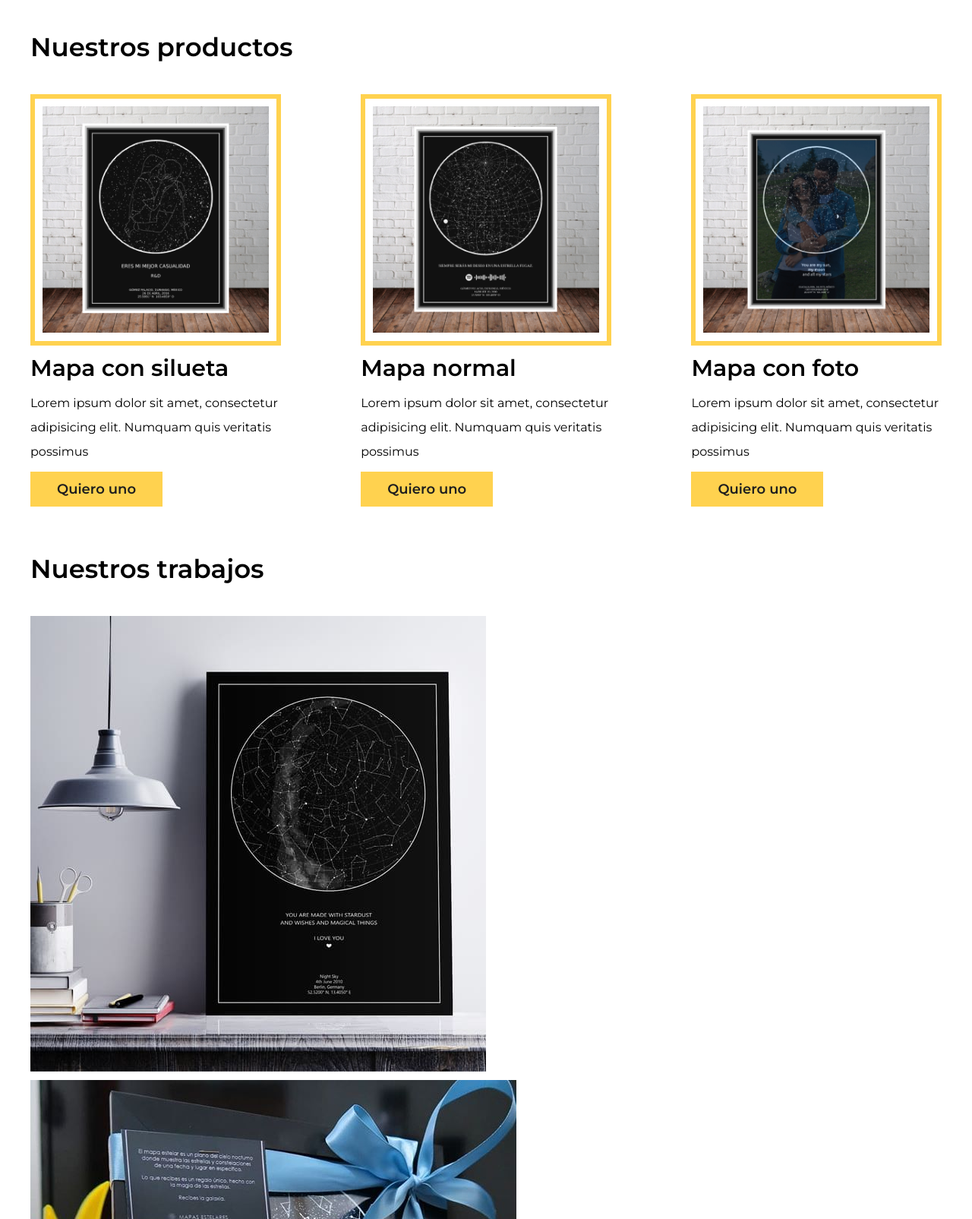
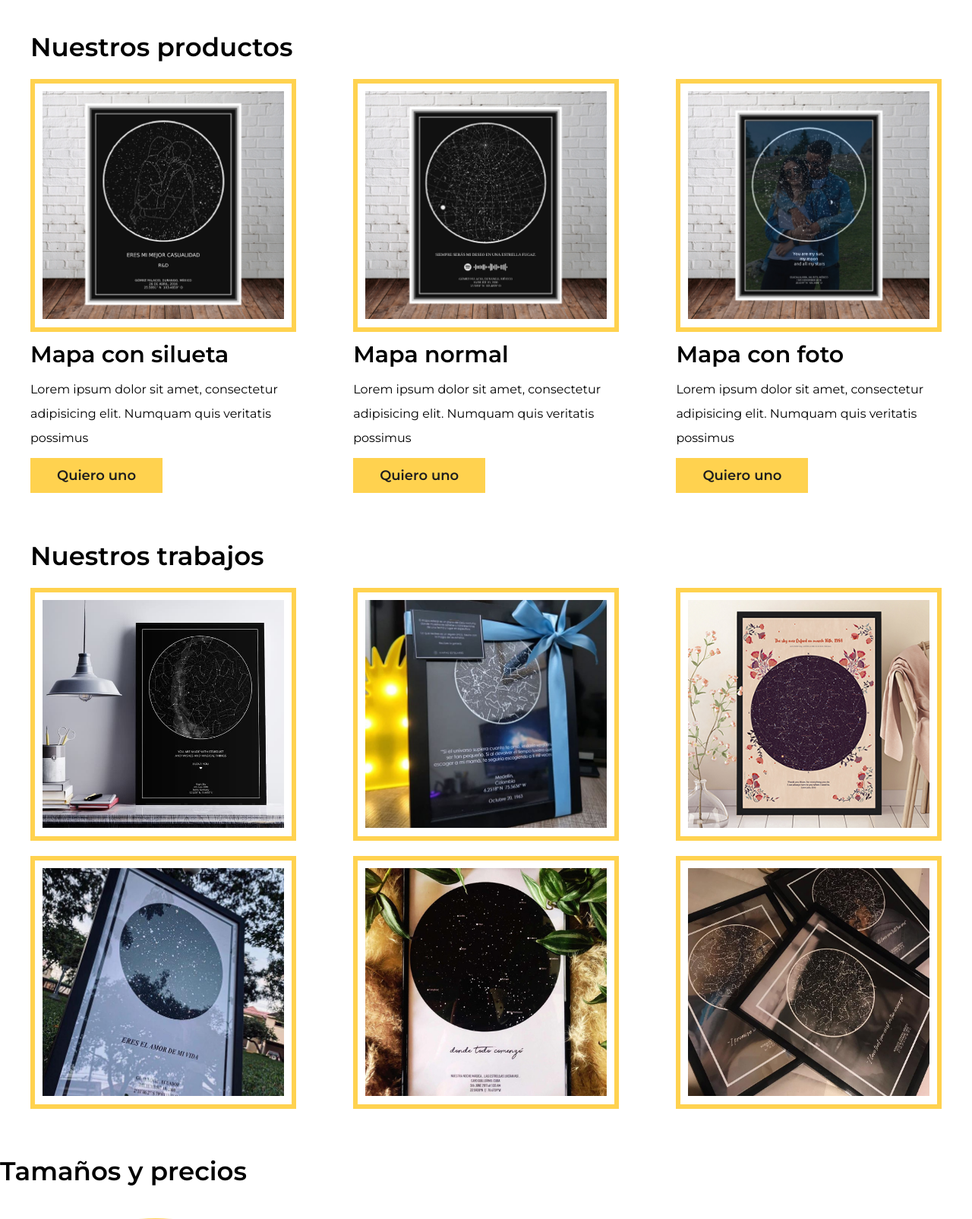
Before and after one commit to jdanielh24/MapasEstelaresLaguna, a PHP site: page /productos.html in a window 1280 px wide. Shown: the part 84-1689 px from the top of the page at 76% size. Run offline with PHP 8.4, Linux system fonts and the light colour scheme.

Commit message:
Terminada seccion nuestros trabajos

```diff
--- a/css/styles.css
+++ b/css/styles.css
@@ -57,13 +57,14 @@ h4 {
 
     align-items: center;
 }
-.logo-comprimido{
+
+.logo-comprimido {
     width: 17rem;
     height: auto;
 }
 
 /* Botones*/
-.boton{
+.boton {
     color: #1e1e1e;
     font-weight: 700;
     text-decoration: none;
@@ -75,50 +76,63 @@ h4 {
     border: none;
 }
 
-.boton:hover{
+.boton:hover {
     cursor: pointer;
 }
 
-.boton-amarillo{
+.boton-amarillo {
     background-color: #ffd24f;
 }
 
 /* NAVEGACION */
-.navegacion a{
+.navegacion a {
     color: #ffffff;
     text-decoration: none;
     font-size: 2.2rem;
     margin-right: 3rem;
 }
-.navegacion a:last-of-type{
+
+.navegacion a:last-of-type {
     margin: 0;
 }
 
 
 /*PRODUCTOS*/
-.contenedor-disenos{
+.contenedor-disenos {
     display: flex;
     justify-content: space-between;
     margin-bottom: 2rem;
     flex-wrap: wrap;
+    margin-top: -2rem;
 }
-.diseno{
+
+.diseno {
     flex-grow: 0;
     flex-shrink: 0;
-    flex-basis: calc((33.3%) - 7rem);
+    flex-basis: calc((33.3%) - 5rem);
     margin-bottom: 2rem;
 }
-.contenido-diseno{
-    padding: 0rem;
+.marco-imagen img {
+    width: 100%;
+    height: 30rem;
+    object-fit: cover;
+    object-position: 50% 50%;
 }
+
+.contenido-diseno {
+    padding: 1 2rem;
+}
+
 .contenido-diseno h3,
-.contenedor-disenos p{
+.contenedor-disenos p {
     margin: 0;
 }
-.contenido-diseno a{
+
+.contenido-diseno a {
     margin-top: 1rem;
 }
-.marco-imagen{
+
+.marco-imagen {
     padding: 1rem 1rem 0 1rem;
     border: 0.66rem solid #ffd24f;
 }
--- a/productos.html
+++ b/productos.html
@@ -71,14 +71,37 @@
 
         <section class="contenedor">
             <h2>Nuestros trabajos</h2>
+            <div class="contenedor-disenos">
+                <div class="diseno">
+                    <div class="marco-imagen">
                         <img src="img/trabajo1.jpg" alt="imagen 1">
+                    </div>
+                </div>
+                <div class="diseno">
+                    <div class="marco-imagen">
                         <img src="img/trabajo2.jpg" alt="imagen 1">
+                    </div>
+                </div>
+                <div class="diseno">
+                    <div class="marco-imagen">
                         <img src="img/trabajo3.jpg" alt="imagen 1">
+                    </div>
+                </div>
+                <div class="diseno">
+                    <div class="marco-imagen">
                         <img src="img/trabajo4.jpg" alt="imagen 1">
+                    </div>
+                </div>
+                <div class="diseno">
+                    <div class="marco-imagen">
                         <img src="img/trabajo5.jpg" alt="imagen 1">
+                    </div>
+                </div>
+                <div class="diseno">
+                    <div class="marco-imagen">
                         <img src="img/trabajo6.jpg" alt="imagen 1">
-
-
+                    </div>
+                </div>
             </div>
         </section>
 
```
Lines whose indentation alone changed are shown as unchanged.
